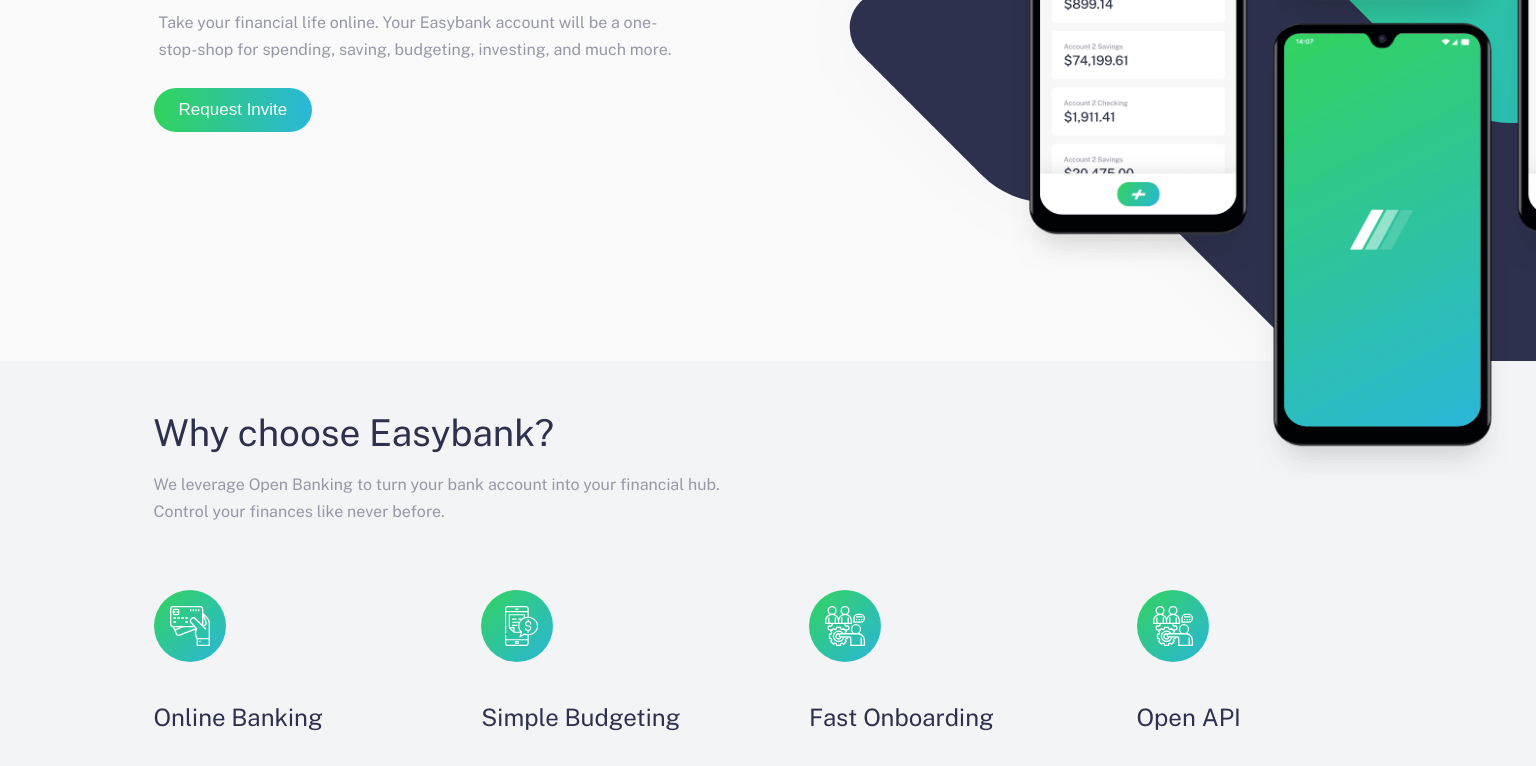
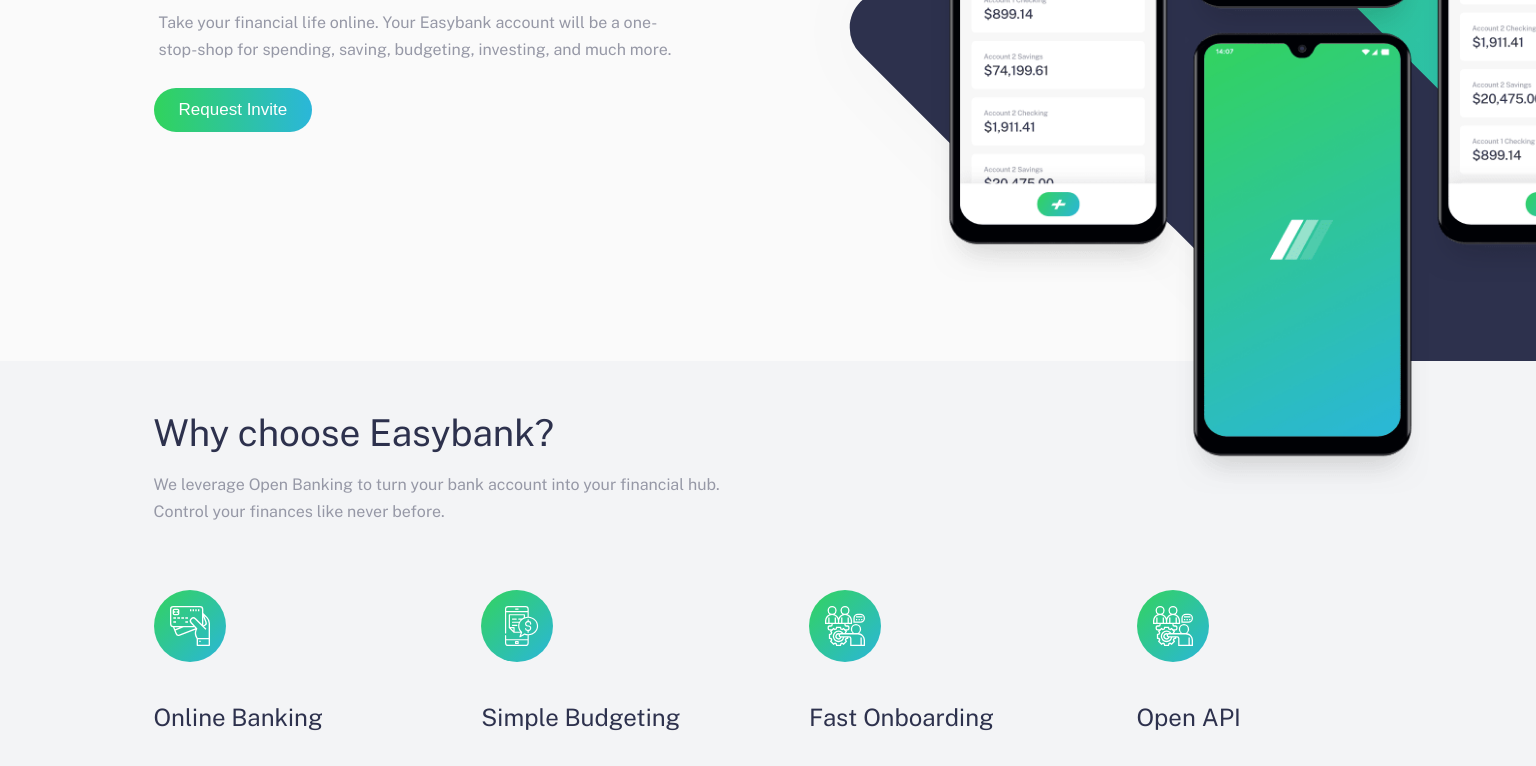
Before and after one commit to ma-yur/easy-bank, a website: page index.html in a window 1536 px wide. Shown: the part 367-1133 px from the top of the page. Drawn offline with nearby package versions, Linux system fonts and the light colour scheme; files whose address does not match are found by name.

Commit message:
fix background image

```diff
--- a/sass/layouts/_hero.scss
+++ b/sass/layouts/_hero.scss
@@ -4,8 +4,12 @@
     & img{
       width: 90%;
       @media only screen and (min-width: 1000px) {
-        margin-left: 30rem;
+        margin-left: 25rem;
         margin-top: 20rem;
+      }
+      @media only screen and (min-width: 1300px) {
+        margin-left: 22rem;
+        margin-top: 22rem;
       }
     }
 
```
Also changed, not shown: main/main.css, sass/layouts/_footer.scss (line endings or trailing spaces), 1 other file.
